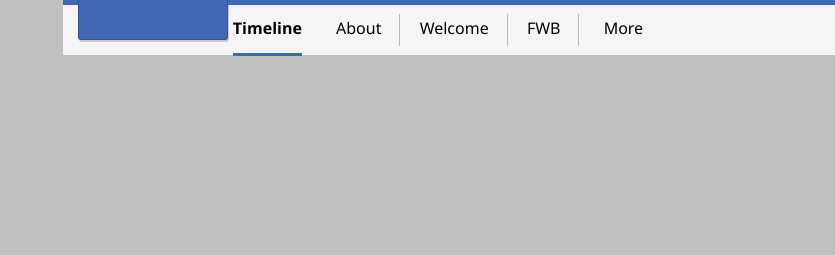
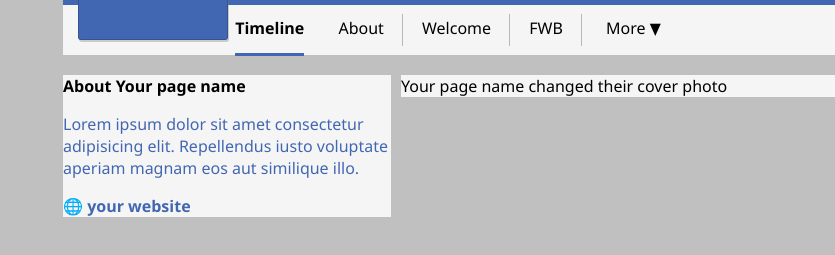
Before and after one commit to chaspatr/mediaheader_assessment, a plain HTML site: page index.html in a window 1280 px wide. Shown: the part 315-570 px from the top of the page, without its empty margins (445-1280 px from the left). Drawn offline with Linux system fonts and the light colour scheme.

Commit message:
added the content for the main section  of the page and started positioning the layout

```diff
--- a/assets/style.css
+++ b/assets/style.css
@@ -120,7 +120,7 @@ a {
 }
 
 .timeline_nav {
-  left: -90px;
+  left: -80px;
   top: 12px;
   font-weight: bold;
   padding-bottom: 14px;
@@ -128,7 +128,7 @@ a {
 }
 
 .about_nav {
-  left: -60px;
+  left: -50px;
   top: 12px;
   padding-top: 3px;
   padding-right: 18px;
@@ -137,7 +137,7 @@ a {
 }
 
 .welcome_nav {
-  left: -45px;
+  left: -35px;
   top: 12px;
   padding-top: 3px;
   padding-right: 18px;
@@ -146,7 +146,7 @@ a {
 }
 
 .FWB_nav {
-  left: -30px;
+  left: -20px;
   top: 12px;
   padding-top: 3px;
   padding-right: 18px;
@@ -155,6 +155,34 @@ a {
 }
 
 .more_nav {
-  left: -10px;
+  left: 0px;
   top: 12px;
 }
+
+#main_content {
+  width: 850px;
+  position: relative;
+  left: 500px;
+  top: 20px;
+}
+
+.additional_profile_content {
+  float: left;
+  width: 328px;
+  background-color: whitesmoke;
+}
+
+.additional_profile_content p {
+  color: rgb(66, 103, 178);
+}
+
+.additional_profile_content a {
+  font-weight: bold;
+  color: rgb(66, 103, 178);
+}
+
+.news_feed {
+  float: right;
+  width: 512px;
+  background-color: whitesmoke;
+}
--- a/index.html
+++ b/index.html
@@ -27,10 +27,20 @@
       <a href="index.html" class="about_nav">About</a>
       <a href="index.html" class="welcome_nav">Welcome</a>
       <a href="index.html" class="FWB_nav">FWB</a>
-      <a href="index.html" class="more_nav">More</a>
+      <a href="index.html" class="more_nav">More ▼</a>
     </nav>
-
-    <div class="additional profile content"></div>
-    <div class="timeline"></div>
+    <div id="main_content">
+      <div class="additional_profile_content">
+        <strong>About Your page name</strong>
+        <p>
+          Lorem ipsum dolor sit amet consectetur adipisicing elit. Repellendus
+          iusto voluptate aperiam magnam eos aut similique illo.
+        </p>
+        <a href="index.html">&#127760; your website</a>
+      </div>
+      <div class="news_feed">
+        <span>Your page name</span> changed their <span>cover photo</span>
+      </div>
+    </div>
   </body>
 </html>
```
